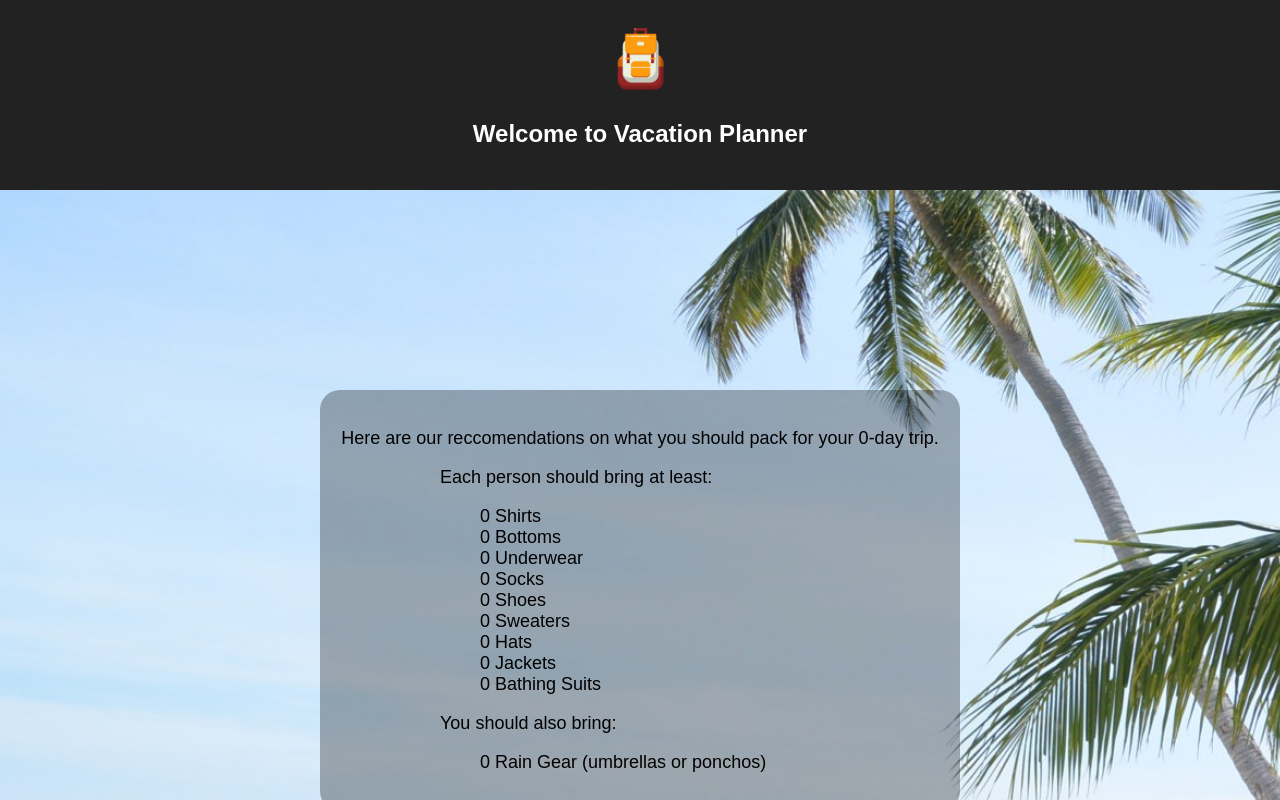
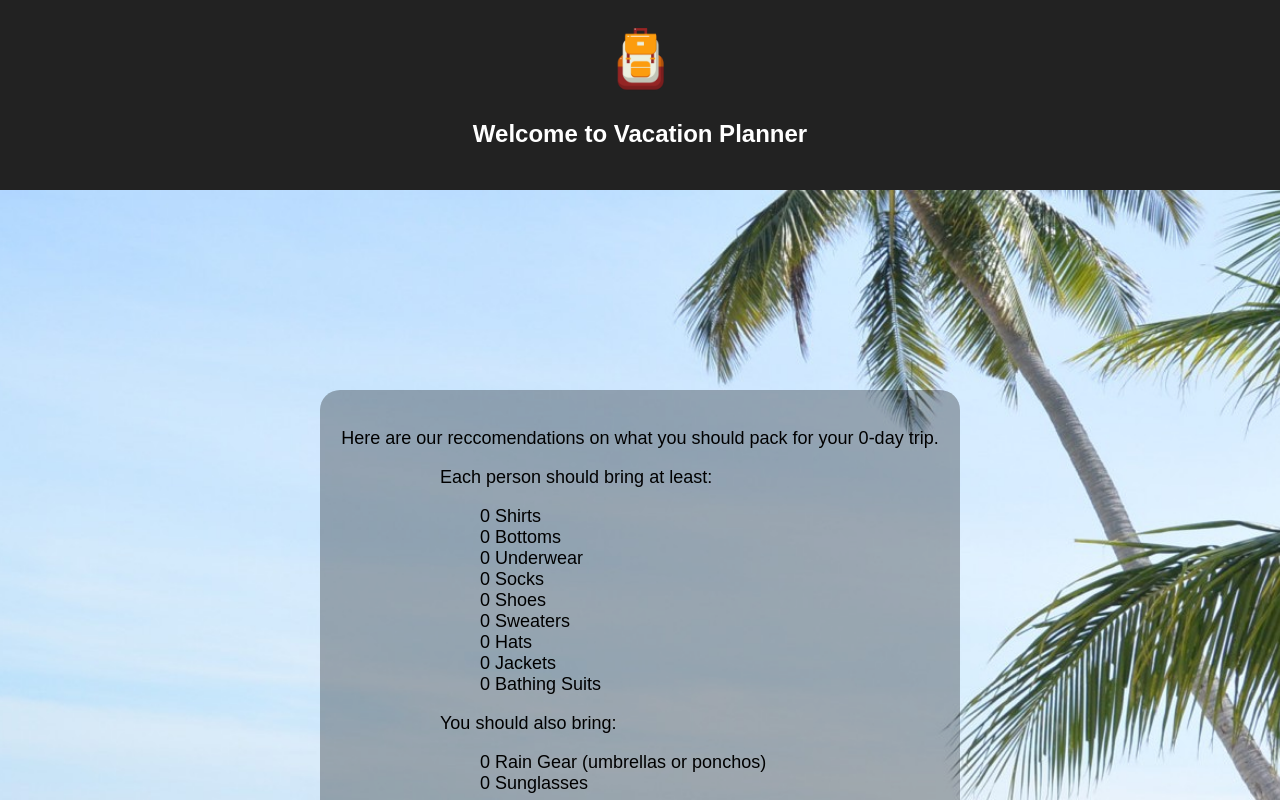
Before and after one commit to ThomasGiulianelli/Vacation-Planner, a React (Create React App) app: page / in a window 1280 px wide. Both pictures are taken after typing "2020-01-15", "2020-01-15" into the empty fields and a click on the input "Submit". Shown: the top 800 px of the page. Built offline with nearby package versions, Linux system fonts and the light colour scheme; the HTML template or start-up script is replaced by a standard one.

Commit message:
Added accessories clothing category

```diff
--- a/src/ResultScreen.tsx
+++ b/src/ResultScreen.tsx
@@ -20,9 +20,14 @@ class ResultScreen extends React.Component<Props,any> {
         <li key={recommendation.id}>{recommendation.amount} {recommendation.id}</li>
       );
       let rainGear;
+      let sunglasses;
       listItems.forEach((item,index) => {
         if(item.key == "Rain Gear (umbrellas or ponchos)") {
           rainGear = item;
+          listItems.splice(index,1);
+        }
+        else if(item.key == "Sunglasses") {
+          sunglasses = item;
           listItems.splice(index,1);
         }
       });
@@ -38,6 +43,7 @@ class ResultScreen extends React.Component<Props,any> {
             <p>You should also bring:</p>
             <ul>
               {rainGear}
+              {sunglasses}
             </ul>
           </div>
         </div>
@@ -76,6 +82,10 @@ function CalculateClothing(numPeople: number, numDays: number) {
     {id: 'Bathing Suits', amount: 0}
   ];
 
+  let accessories = [
+    {id: 'Sunglasses', amount: 0}
+  ]
+
   if (numDays > 0 && numDays <= fortnite) {
     dailyEssentials.forEach((item) => {
       item.amount = numDays;
@@ -84,6 +94,9 @@ function CalculateClothing(numPeople: number, numDays: number) {
       item.amount = 2;
     });
     weatherSpecific.forEach((item) => {
+      item.amount = 1 * numPeople;
+    });
+    accessories.forEach((item) => {
       item.amount = 1 * numPeople;
     });
   } else if (numDays > fortnite) {
@@ -96,9 +109,12 @@ function CalculateClothing(numPeople: number, numDays: number) {
     weatherSpecific.forEach((item) => {
       item.amount = 1 * numPeople;
     });
+    accessories.forEach((item) => {
+      item.amount = 1 * numPeople;
+    });
   }
 
-  const clothes = dailyEssentials.concat(weeklyEssentials, weatherSpecific, activitySpecific);
+  const clothes = dailyEssentials.concat(weeklyEssentials, weatherSpecific, activitySpecific, accessories);
   return clothes;
 }
 
```
